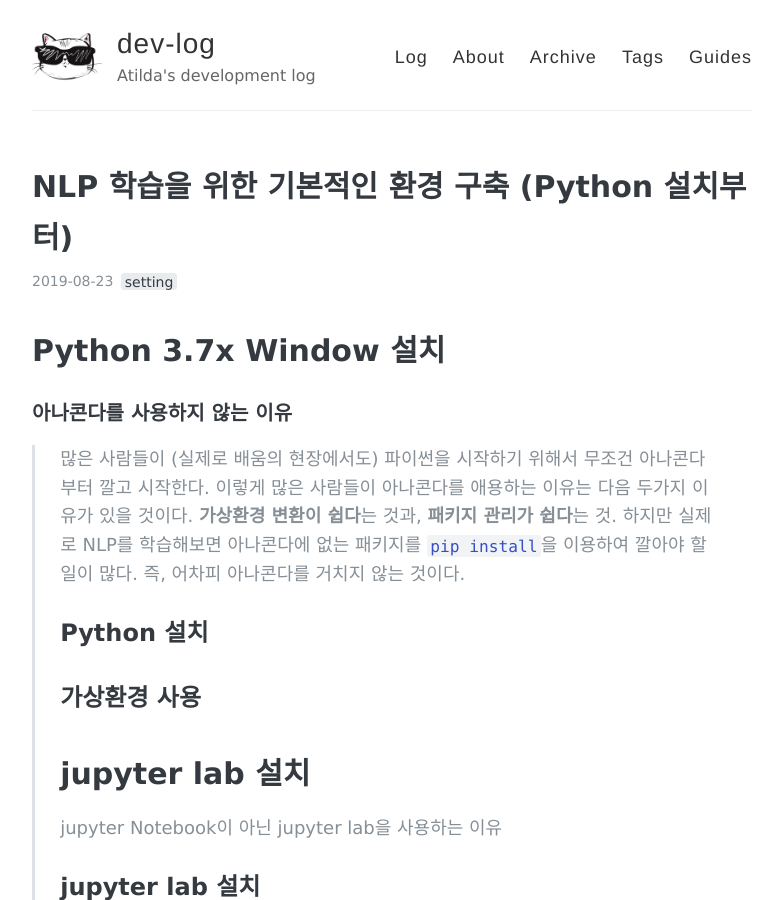
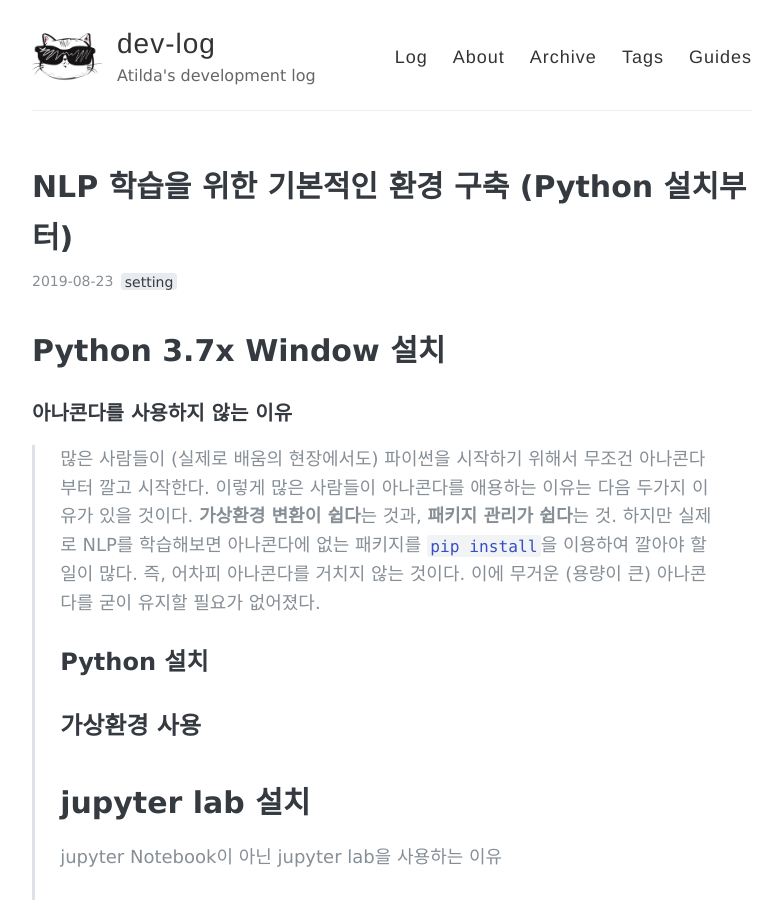
Before and after one commit to stellarway/stellarway.github.io, a Jekyll site: the page built from _posts/2019-08-23-enviroment.md, in a window 1280 px wide and 900 px high. Shown: the whole window, without its empty margins (248-1030 px from the left). Built offline with Jekyll 4.4.1, drawn with Linux system fonts in a browser that asks for light colours.

Commit message:
_posts/2019-08-23-enviroment.md updated from https://stackedit.io/

```diff
--- a/_posts/2019-08-23-enviroment.md
+++ b/_posts/2019-08-23-enviroment.md
@@ -6,7 +6,7 @@ comments: true
 ---
 # Python 3.7x Window 설치
 ### 아나콘다를 사용하지 않는 이유
->많은 사람들이 (실제로 배움의 현장에서도) 파이썬을 시작하기 위해서 무조건 아나콘다부터 깔고 시작한다. 이렇게 많은 사람들이 아나콘다를 애용하는 이유는 다음 두가지 이유가 있을 것이다. **가상환경 변환이 쉽다**는 것과, **패키지 관리가 쉽다**는 것. 하지만 실제로 NLP를 학습해보면 아나콘다에 없는 패키지를 `pip install`을 이용하여 깔아야 할 일이 많다. 즉, 어차피 아나콘다를 거치지 않는 것이다.
+>많은 사람들이 (실제로 배움의 현장에서도) 파이썬을 시작하기 위해서 무조건 아나콘다부터 깔고 시작한다. 이렇게 많은 사람들이 아나콘다를 애용하는 이유는 다음 두가지 이유가 있을 것이다. **가상환경 변환이 쉽다**는 것과, **패키지 관리가 쉽다**는 것. 하지만 실제로 NLP를 학습해보면 아나콘다에 없는 패키지를 `pip install`을 이용하여 깔아야 할 일이 많다. 즉, 어차피 아나콘다를 거치지 않는 것이다. 이에 무거운 (용량이 큰) 아나콘다를 굳이 유지할 필요가 없어졌다.
 ## Python 설치
 ## 가상환경 사용
 # jupyter lab 설치
```
Also changed, not shown: other parts of _posts/2019-08-23-enviroment.md (+1 -1 lines).
